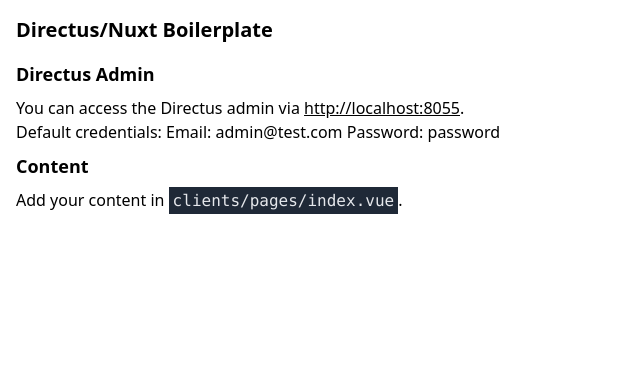
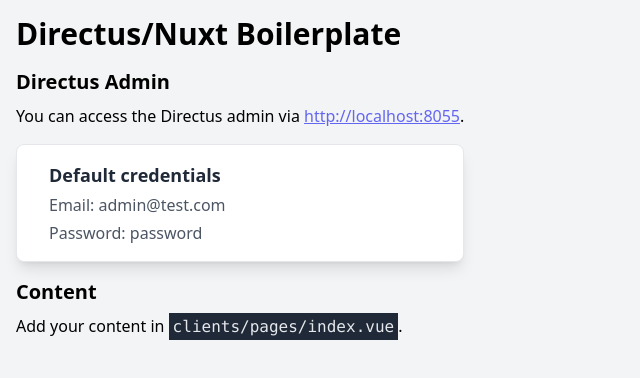
Before and after one commit to nuxtus/nuxtus, a Nuxt app in the folder client/: page / in a window 1280 px wide. Shown: the top 378 px of the page, without its empty margins (0-640 px from the left). Built offline with nearby package versions, Linux system fonts and the light colour scheme.

Commit message:
Style index help page

```diff
--- a/client/pages/index.vue
+++ b/client/pages/index.vue
@@ -1,13 +1,19 @@
 <template>
+  <div class="w-full h-screen bg-gray-100">
   <div class="p-4">
     <h1>Directus/Nuxt Boilerplate</h1>
     <h2>Directus Admin</h2>
     <p>You can access the Directus admin via <a target="_blank" href="http://localhost:8055">http://localhost:8055</a>.</p>
-    Default credentials:
-    Email: admin@test.com
-    Password: password
+    <div class="max-w-md py-4 px-8 bg-white shadow-lg rounded-lg my-4 border border-gray-200">
+      <div>
+        <h3 class="text-gray-800 text-lg font-semibold">Default credentials</h3>
+        <p class="mt-1 text-gray-600">Email: admin@test.com</p>
+        <p class="mt-1 text-gray-600">Password: password</p>
+      </div>
+    </div>
     <h2>Content</h2>
     <p>Add your content in <span class="code">clients/pages/index.vue</span>.</p>
+  </div>
   </div>
 </template>
 
@@ -21,14 +27,18 @@
 }
 
 h1 {
-  @apply mb-4 text-xl font-semibold;
+  @apply mb-4 text-3xl font-semibold;
 }
 
 a {
-  @apply underline;
+  @apply underline text-indigo-500;
+}
+
+a:hover {
+  @apply no-underline;
 }
 
 h2 {
-  @apply my-2 text-lg font-semibold;
+  @apply my-2 text-xl font-semibold;
 }
 </style>
```
